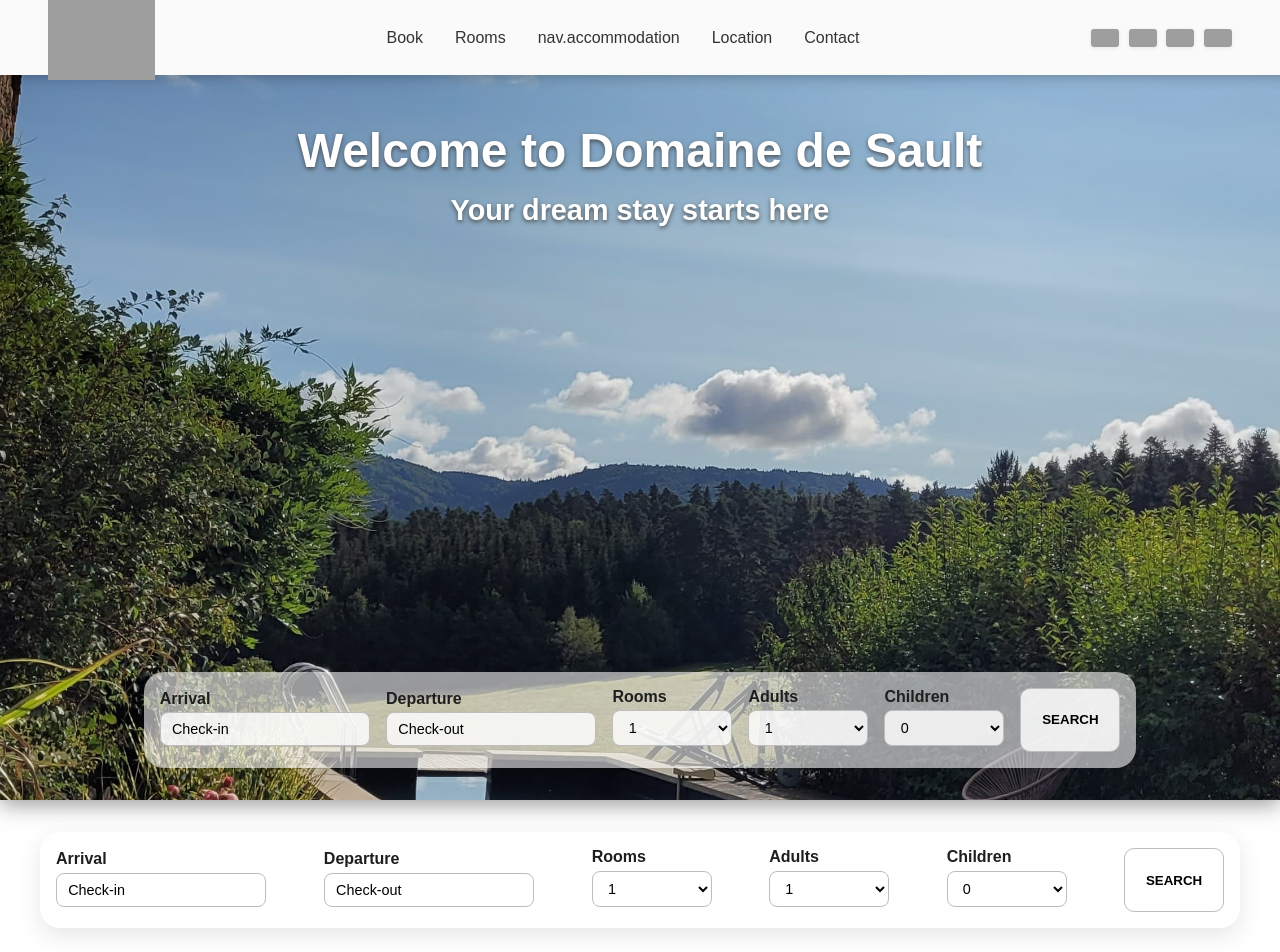
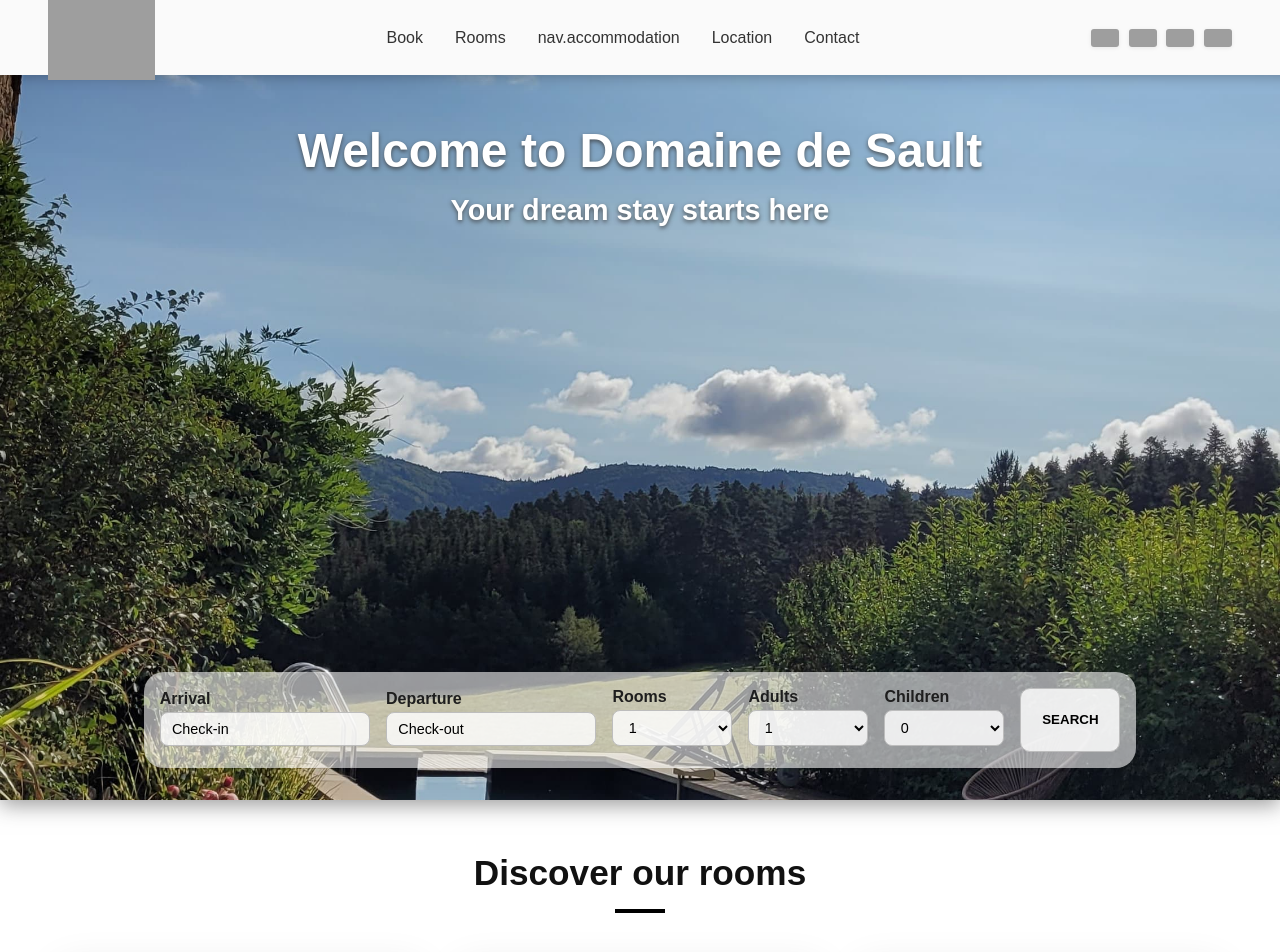
Before and after one commit to PedroTrabubu/Domaine-Du-Salt, a React (Vite) app: page / in a window 1280 px wide. Shown: the top 952 px of the page. Built offline with nearby package versions, Linux system fonts and the light colour scheme; grey boxes are pictures that could not be loaded.

Commit message:
Modificado App.jsx para ocultar booking form en version escritorio

```diff
--- a/src/App.jsx
+++ b/src/App.jsx
@@ -1,7 +1,7 @@
 // ..\Domaine-Du-Salt> npm run dev
 
 import { BrowserRouter as Router, Routes, Route } from "react-router-dom";
-import { useEffect } from "react";
+import { useState,useEffect } from "react";
 import { useTranslation } from "react-i18next";
 import Navbar from "./components/Navbar";
 import HeroSlider from "./components/HeroSlider";
@@ -16,6 +16,16 @@
 
 function App() {
   const { i18n } = useTranslation();
+  const [isMobile, setIsMobile] = useState(window.innerWidth < 768);
+
+  useEffect(() => {
+    const handleResize = () => {
+      setIsMobile(window.innerWidth < 768);
+    };
+
+    window.addEventListener("resize", handleResize);
+    return () => window.removeEventListener("resize", handleResize);
+  }, []);
 
   useEffect(() => {
     document.documentElement.lang = i18n.language;
@@ -31,7 +41,7 @@
           element={
             <>
               <HeroSlider />
-              <BookingForm />
+              {isMobile && <BookingForm />}
               <RoomsSection />
               <LocationSection />
               <ContactSection />
```
